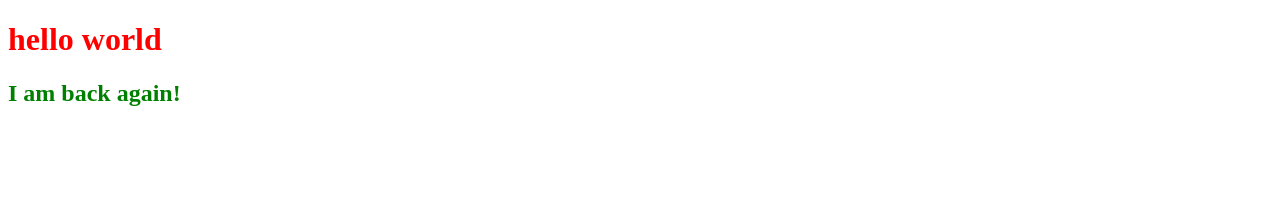
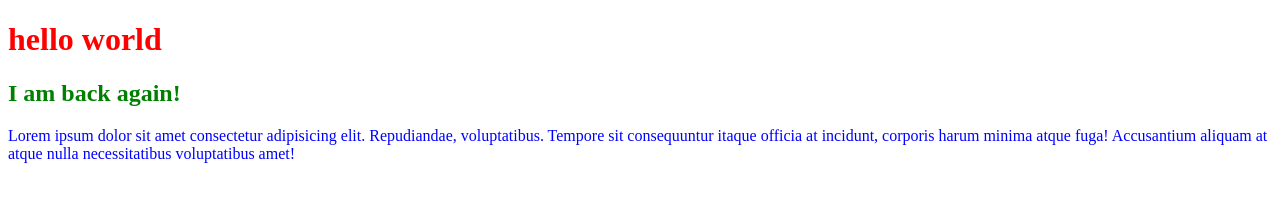
Before and after one commit to Swam1234/For-Git-Testing, a plain HTML site: page index.html in a window 1280 px wide. Drawn offline with Linux system fonts and the light colour scheme.

Commit message:
second commit

```diff
--- a/css/style.css
+++ b/css/style.css
@@ -5,3 +5,7 @@ h1{
 h2{
     color: green;
 }
+
+p{
+    color: blue;
+}
--- a/index.html
+++ b/index.html
@@ -1,5 +1,6 @@
 <!DOCTYPE html>
 <html lang="en">
+
 <head>
     <meta charset="UTF-8">
     <meta http-equiv="X-UA-Compatible" content="IE=edge">
@@ -7,10 +8,15 @@
     <title>Document</title>
     <link rel="stylesheet" href="css/style.css">
 </head>
+
 <body>
     <h1>hello world</h1>
     <h2>I am back again!</h2>
+    <p>Lorem ipsum dolor sit amet consectetur adipisicing elit. Repudiandae, voluptatibus. Tempore sit consequuntur
+        itaque officia at incidunt, corporis harum minima atque fuga! Accusantium aliquam at atque nulla necessitatibus
+        voluptatibus amet!</p>
 
     <script src="js/app.js"></script>
 </body>
+
 </html>
--- a/js/app.js
+++ b/js/app.js
@@ -1 +1,2 @@
 console.log("WTF is happening!")
+console.log("Ha Ha ! Now I am done")
```
